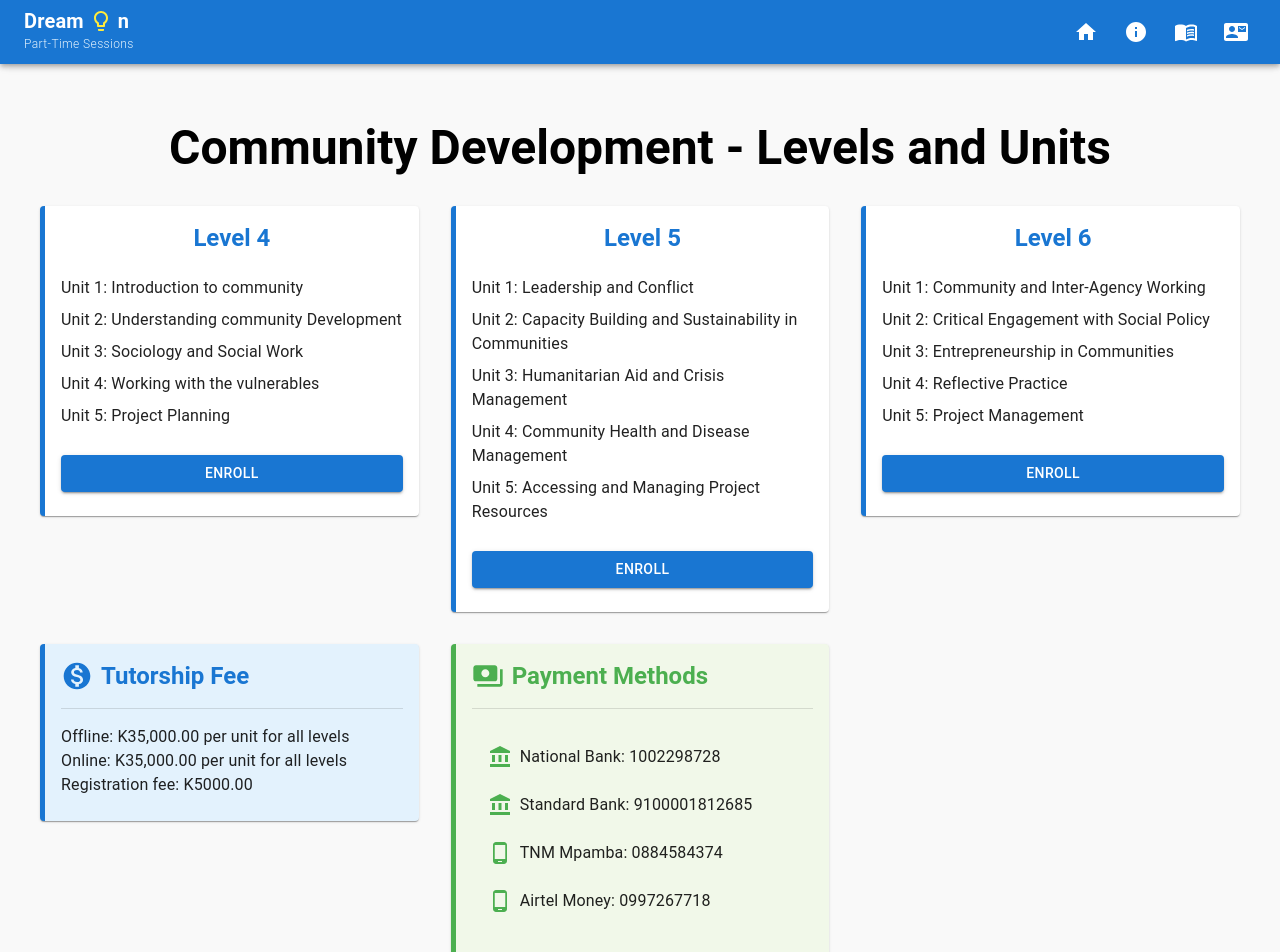
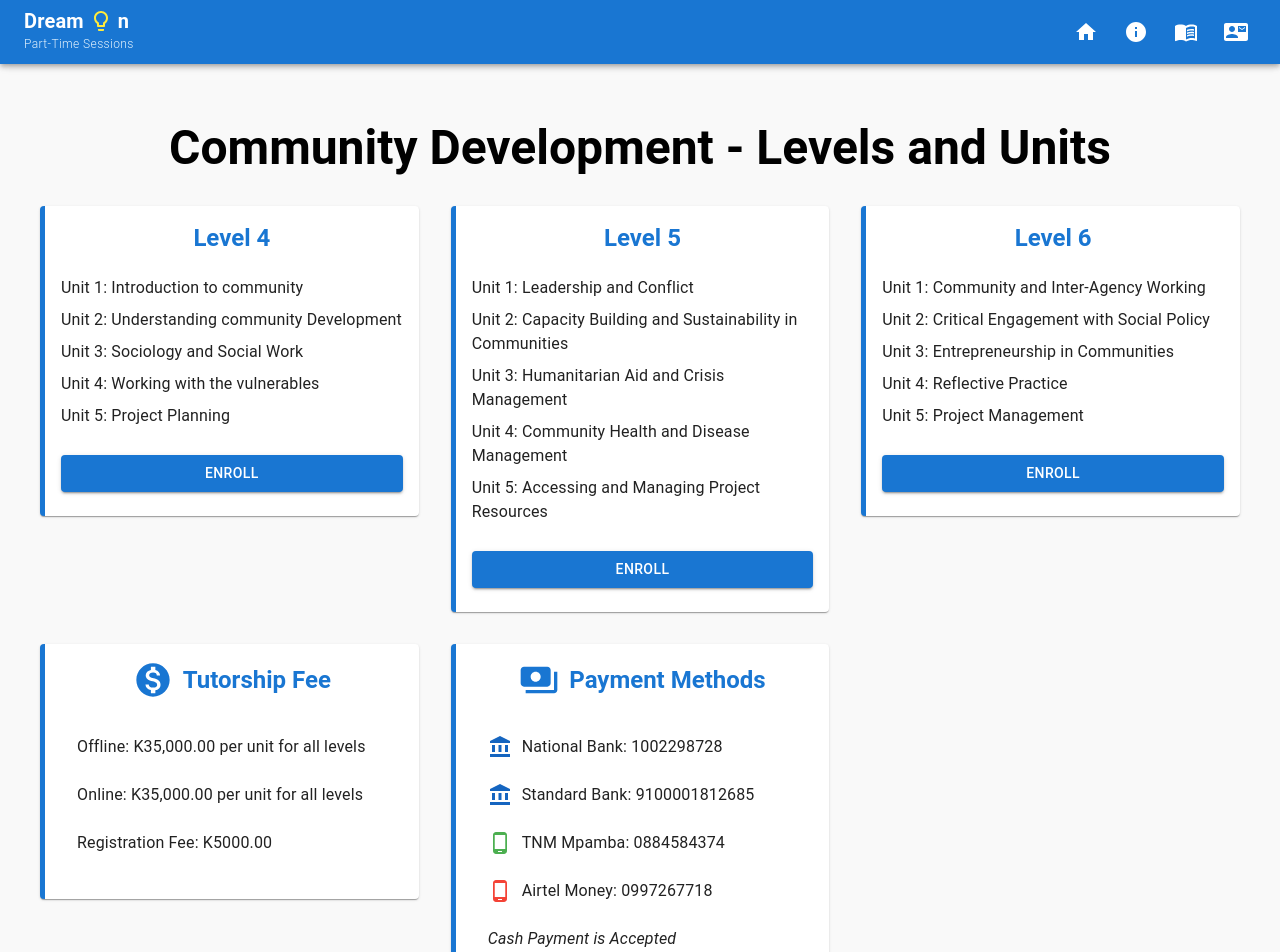
Before and after one commit to WilliamSato77/dreamon, a React (Create React App) app: page /coursedetails/1 in a window 1280 px wide. Shown: the top 952 px of the page. Built offline with nearby package versions, Linux system fonts and the light colour scheme.

Commit message:
adding elegantly styled Tutorship Fee and Payment Methods cards.

```diff
--- a/src/components/coursedetails/Coursedetails.js
+++ b/src/components/coursedetails/Coursedetails.js
@@ -16,13 +16,12 @@ import {
   Select,
   FormControl,
   InputLabel,
-  Divider,
 } from "@mui/material";
 import CloseIcon from "@mui/icons-material/Close";
-import MonetizationOnIcon from "@mui/icons-material/MonetizationOn"; // Cash icon
-import PaymentsIcon from "@mui/icons-material/Payments"; // Payments icon
-import AccountBalanceIcon from "@mui/icons-material/AccountBalance"; // Bank icon
-import PhoneAndroidIcon from "@mui/icons-material/PhoneAndroid"; // Mobile payment icon
+import MonetizationOnIcon from "@mui/icons-material/MonetizationOn";
+import PaymentsIcon from "@mui/icons-material/Payments";
+import AccountBalanceIcon from "@mui/icons-material/AccountBalance";
+import PhoneAndroidIcon from "@mui/icons-material/PhoneAndroid";
 
 const coursesData = {
   1: {
@@ -95,15 +94,119 @@ const coursesData = {
       },
     ],
   },
-  // Other courses...
+  3: {
+    title: "Computing and Information Systems",
+    levels: [
+      {
+        level: 4,
+        units: [
+          "Information Systems",
+          "Computer Programming",
+          "Information System Analysis and Design",
+          "Information Presentation and Analysis",
+          "Web Technologies",
+        ],
+      },
+      {
+        level: 5,
+        units: [
+          "Database Systems",
+          "Software Development",
+          "Information System Analysis and Design",
+          "Web Application Development",
+          "E-commerce Strategy",
+        ],
+      },
+      {
+        level: 6,
+        units: [
+          "Software Engineering Algorithm Design and Analysis",
+          "Enterprise Architecture",
+          "Organisational Security",
+          "IT Project Management",
+          "Scalable Web and E-commerce",
+        ],
+      },
+    ],
+  },
+  4: {
+    title: "Human Resource Management",
+    levels: [
+      {
+        level: 4,
+        units: [
+          "Introduction to Human Resource Management",
+          "Human Resource Planning",
+          "Recruitment and Selection",
+          "Releasing People from the Organisation",
+          "Managing Reward and Remuneration",
+        ],
+      },
+      {
+        level: 5,
+        units: [
+          "Learning and Development",
+          "Employee Engagement",
+          "Organisation Design",
+          "Performance Management",
+          "Development of Human Resource Procedures and Plans",
+        ],
+      },
+      {
+        level: 6,
+        units: [
+          "Human Resource Strategy Development",
+          "Organisational Resource Planning",
+          "Organisational Performance and Reward",
+          "Employee Engagement Strategy",
+          "Employee Relations",
+        ],
+      },
+    ],
+  },
+  5: {
+    title: "Business Management",
+    levels: [
+      {
+        level: 4,
+        units: [
+          "Leadership and Management",
+          "Financial Analysis and Planning",
+          "Operations Management",
+          "Quality Management",
+          "Organisational Behaviour, Culture, and Ethics",
+        ],
+      },
+      {
+        level: 5,
+        units: [
+          "Business Strategy and Planning",
+          "Change Leadership",
+          "Customer Relationship Management",
+          "Strategic Decision Making",
+          "International Business",
+        ],
+      },
+      {
+        level: 6,
+        units: [
+          "Strategic Business Management",
+          "Managing Marketing Strategy",
+          "Management of Human Resources",
+          "Finance For Managers",
+          "Information Technology and Business",
+        ],
+      },
+    ],
+  },
 };
 
 function Coursedetails() {
-  const { id } = useParams(); // Retrieve course ID from route parameters
+  const { id } = useParams();
   const [activeLevel, setActiveLevel] = useState(null);
   const [deliveryMode, setDeliveryMode] = useState("");
 
-  const course = coursesData[Number(id)]; // Convert `id` to a number before accessing `coursesData`
+  const course = coursesData[Number(id)];
 
   const handleEnrollClick = (level) => {
     setActiveLevel((prev) => (prev === level ? null : level));
@@ -166,7 +269,6 @@ function Coursedetails() {
                 >
                   Level {level.level}
                 </Typography>
-
                 {activeLevel === level.level ? (
                   <Box
                     component="form"
@@ -194,7 +296,6 @@ function Coursedetails() {
                     <TextField label="Full Name" variant="outlined" fullWidth margin="normal" required />
                     <TextField label="Email Address" variant="outlined" fullWidth margin="normal" type="email" required />
                     <TextField label="Phone Number" variant="outlined" fullWidth margin="normal" required />
-
                     <FormControl fullWidth margin="normal">
                       <InputLabel>Mode of Delivery</InputLabel>
                       <Select
@@ -209,7 +310,6 @@ function Coursedetails() {
                         <MenuItem value="weekend_offline">Weekend Offline</MenuItem>
                       </Select>
                     </FormControl>
-
                     <Button
                       variant="contained"
                       fullWidth
@@ -232,7 +332,6 @@ function Coursedetails() {
                     ))}
                   </List>
                 )}
-
                 {!activeLevel && (
                   <Button
                     variant="contained"
@@ -257,24 +356,41 @@ function Coursedetails() {
         <Grid item xs={12} sm={6} md={4}>
           <Card
             sx={{
-              backgroundColor: "#e3f2fd",
+              transition: "transform 0.3s ease, box-shadow 0.3s ease",
               borderLeft: "5px solid #1976d2",
               "&:hover": {
-                boxShadow: "0px 10px 20px rgba(0, 0, 0, 0.2)",
+                transform: "translateY(-10px)",
+                boxShadow: "0px 10px 15px rgba(0, 0, 0, 0.2)",
               },
             }}
           >
             <CardContent>
-              <Box sx={{ display: "flex", alignItems: "center", marginBottom: "10px" }}>
-                <MonetizationOnIcon sx={{ fontSize: "2rem", color: "#1976d2", marginRight: "8px" }} />
+              <Box
+                sx={{
+                  display: "flex",
+                  alignItems: "center",
+                  justifyContent: "center",
+                  marginBottom: "15px",
+                }}
+              >
+                <MonetizationOnIcon
+                  sx={{ fontSize: "2.5rem", color: "#1976d2", marginRight: "10px" }}
+                />
                 <Typography variant="h5" sx={{ fontWeight: "bold", color: "#1976d2" }}>
                   Tutorship Fee
                 </Typography>
               </Box>
-              <Divider sx={{ marginY: 2 }} />
-              <Typography>Offline: K35,000.00 per unit for all levels</Typography>
-              <Typography>Online: K35,000.00 per unit for all levels</Typography>
-              <Typography>Registration fee: K5000.00</Typography>
+              <List>
+                <ListItem>
+                  <ListItemText primary="Offline: K35,000.00 per unit for all levels" />
+                </ListItem>
+                <ListItem>
+                  <ListItemText primary="Online: K35,000.00 per unit for all levels" />
+                </ListItem>
+                <ListItem>
+                  <ListItemText primary="Registration Fee: K5000.00" />
+                </ListItem>
+              </List>
             </CardContent>
           </Card>
         </Grid>
@@ -283,37 +399,49 @@ function Coursedetails() {
         <Grid item xs={12} sm={6} md={4}>
           <Card
             sx={{
-              backgroundColor: "#f1f8e9",
-              borderLeft: "5px solid #4caf50",
+              transition: "transform 0.3s ease, box-shadow 0.3s ease",
+              borderLeft: "5px solid #1976d2",
               "&:hover": {
-                boxShadow: "0px 10px 20px rgba(0, 0, 0, 0.2)",
+                transform: "translateY(-10px)",
+                boxShadow: "0px 10px 15px rgba(0, 0, 0, 0.2)",
               },
             }}
           >
             <CardContent>
-              <Box sx={{ display: "flex", alignItems: "center", marginBottom: "10px" }}>
-                <PaymentsIcon sx={{ fontSize: "2rem", color: "#4caf50", marginRight: "8px" }} />
-                <Typography variant="h5" sx={{ fontWeight: "bold", color: "#4caf50" }}>
+              <Box
+                sx={{
+                  display: "flex",
+                  alignItems: "center",
+                  justifyContent: "center",
+                  marginBottom: "15px",
+                }}
+              >
+                <PaymentsIcon
+                  sx={{ fontSize: "2.5rem", color: "#1976d2", marginRight: "10px" }}
+                />
+                <Typography variant="h5" sx={{ fontWeight: "bold", color: "#1976d2" }}>
                   Payment Methods
                 </Typography>
               </Box>
-              <Divider sx={{ marginY: 2 }} />
               <List>
                 <ListItem>
-                  <AccountBalanceIcon sx={{ color: "#4caf50", marginRight: "8px" }} />
+                  <AccountBalanceIcon sx={{ color: "#1565c0", marginRight: "10px" }} />
                   <ListItemText primary="National Bank: 1002298728" />
                 </ListItem>
                 <ListItem>
-                  <AccountBalanceIcon sx={{ color: "#4caf50", marginRight: "8px" }} />
+                  <AccountBalanceIcon sx={{ color: "#1565c0", marginRight: "10px" }} />
                   <ListItemText primary="Standard Bank: 9100001812685" />
                 </ListItem>
                 <ListItem>
-                  <PhoneAndroidIcon sx={{ color: "#4caf50", marginRight: "8px" }} />
+                  <PhoneAndroidIcon sx={{ color: "#4caf50", marginRight: "10px" }} />
                   <ListItemText primary="TNM Mpamba: 0884584374" />
                 </ListItem>
                 <ListItem>
-                  <PhoneAndroidIcon sx={{ color: "#4caf50", marginRight: "8px" }} />
+                  <PhoneAndroidIcon sx={{ color: "#f44336", marginRight: "10px" }} />
                   <ListItemText primary="Airtel Money: 0997267718" />
+                </ListItem>
+                <ListItem>
+                  <ListItemText primary="Cash Payment is Accepted" sx={{ fontStyle: "italic" }} />
                 </ListItem>
               </List>
             </CardContent>
```
